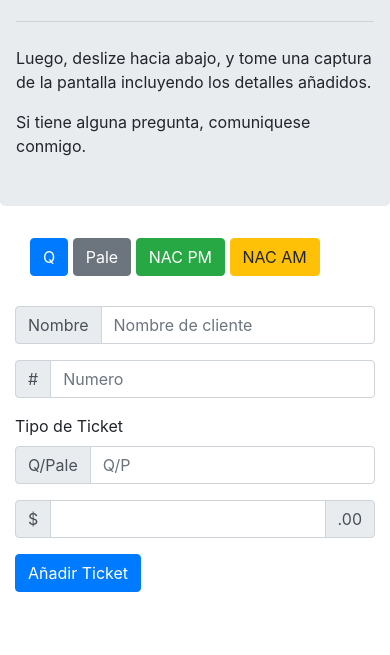
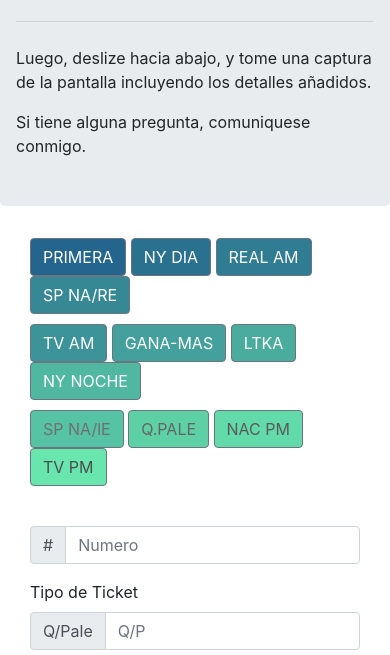
Before and after one commit to jcandyn/Output, a plain HTML site: page index.html in a window 390 px wide. Shown: the part 170-825 px from the top of the page. Drawn offline with nearby package versions, Linux system fonts and the light colour scheme.

Commit message:
made mobile respondive and added buttons

```diff
--- a/index.html
+++ b/index.html
@@ -21,20 +21,39 @@
 
   <div class="container">
   <!-- Group to add input values -->
-  <div class="container buttons">
-  <button type="button" ticketType="Q" class="btn btn-primary typeBtn">Q</button>
-  <button type="button" ticketType="Pale" class="btn btn-secondary typeBtn">Pale</button>
-  <button type="button" ticketType="NAC PM" class="btn btn-success typeBtn">NAC PM</button>
-  <button type="button" ticketType="NAC AM" class="btn btn-warning typeBtn">NAC AM</button>
+  <div class="container row buttons">
+    <div class="col-md-12 btnGroup">
+      <button type="button" id="primera" ticketType="Primera" class="btn btn-secondary typeBtn">PRIMERA</button>
+      <button type="button" id="nyDia" ticketType="NY DIA" class="btn btn-secondary typeBtn">NY DIA</button>
+      <button type="button" id="realAm" ticketType="REAL AM" class="btn btn-secondary typeBtn">REAL AM</button>
+      <button type="button" id="spRe" ticketType="SP NA/RE" class="btn btn-secondary typeBtn">SP NA/RE</button>
+    </div>
+
+    <div class="col-md-12 btnGroup">
+  <button type="button" id="tvAm" ticketType="TV AM" class="btn btn-secondary typeBtn">TV AM</button>
+  <button type="button" id="ganaMas" ticketType="GANA-MAS" class="btn btn-secondary typeBtn">GANA-MAS</button>
+  <button type="button" id="ltka" ticketType="LTKA" class="btn btn-secondary typeBtn">LTKA</button>
+  <button type="button" id="nyNoche" ticketType="NY NOCHE" class="btn btn-secondary typeBtn">NY NOCHE</button>
+  </div>
+
+  <div class="col-md-12 btnGroup">
+  <button type="button" id="spLe" spNoticketType="SP NA/LE" class="btn btn-secondary typeBtn">SP NA/lE</button>
+  <button type="button" id="qPale" ticketType="Q.PALE" class="btn btn-secondary typeBtn">Q.PALE</button>
+  <button type="button" id="nacPm" ticketType="NAC PM" class="btn btn-secondary typeBtn">NAC PM</button>
+  <button type="button" id="tvPm" ticketType="TV PM" class="btn btn-secondary typeBtn">TV PM</button>
+  </div>
 </div>
+<div class="container">
+<div class="row">
+  <div class="col-md-12">
 <form>
   <div class="form-group">
-  <div class="input-group mb-3">
+  <!-- <div class="input-group mb-2">
     <div class="input-group-prepend">
       <span class="input-group-text" id="basic-addon1">Nombre</span>
     </div>
     <input type="text" class="form-control" id="nombre" placeholder="Nombre de cliente" aria-label="Username" aria-describedby="basic-addon1">
-  </div>
+  </div> -->
 
   <div class="input-group mb-3">
     <div class="input-group-prepend">
@@ -44,14 +63,14 @@
   </div>
 
   <label for="basic-url">Tipo de Ticket</label>
-  <div class="input-group mb-3">
+  <div class="input-group mb-2">
     <div class="input-group-prepend">
       <span class="input-group-text">Q/Pale</span>
     </div>
     <input type="text" class="form-control" id="type" placeholder="Q/P" aria-label="Username" aria-describedby="basic-addon1">
   </div>
 
-  <div class="input-group mb-3">
+  <div class="input-group mb-2">
     <div class="input-group-prepend">
       <span class="input-group-text">$</span>
     </div>
@@ -61,12 +80,12 @@
     </div>
   </div>
 </div>
-<button type="submit" class="btn btn-primary" id="mainBtn">Añadir Ticket</button>
+<button type="submit" class="btn btn-secondary" id="mainBtn">Añadir Ticket</button>
 </form>
-
-
 </div>
-
+</div>
+</div>
+</div>
 
 
 
@@ -74,8 +93,10 @@
   <!-- Area for output -->
 
   <div class="container output">
+    <div class="row">
+      <div class="col">
 <!-- <h1>Tome Captura</h1> -->
-<div id="nombreElement"></div>
+<div id="nombreElement">Jorge</div>
 <h3>Ticket #:4183</h3>
 <div id="serial"></div>
 
@@ -94,7 +115,8 @@
     </tbody>
   </table>
 </div>
+</div>
 </body>
-
+</div>
 
 </html>
--- a/index.js
+++ b/index.js
@@ -57,10 +57,10 @@ function generateSerial() {
 function addRow(count,type,numero,precio,nombre) {
 
 
-    if (nombre.length !== 0) {
-    var nombreDiv = $("h1").text(nombre);
-    };
-    $("#nombreElement").append(nombreDiv);
+    // if (nombre.length !== 0) {
+    // var nombreDiv = $("h1").text(nombre);
+    // };
+    // $("#nombreElement").append(nombreDiv);
 
   var newRow = $("<tr>").append(
     $("<th>").text(count).attr("scope","row"),
--- a/style.css
+++ b/style.css
@@ -6,3 +6,60 @@
 .buttons {
     margin-bottom: 30px;
 }
+
+.btnGroup {
+    margin-bottom: 10px;
+}
+
+#primera {
+    background-color: #23658C;
+}
+
+#nyDia {
+    background-color: #2A718F;
+}
+
+#realAm {
+    background-color: #307C92;
+}
+
+#spRe {
+    background-color: #378895;
+    color: white;
+}
+
+#tvAm {
+    background-color: #3D9498;
+}
+
+#ganaMas {
+    background-color: #44A09C;
+}
+
+#ltka {
+background-color: #4AAC9D;
+}
+
+#nyNoche {
+background-color: #50B7A0;
+}
+
+#spLe {
+    background-color: #56C3A4;
+    color: #6F7072;
+}
+
+#qPale {
+    background-color: #5DD0A6;
+    color: #656567;
+}
+
+#nacPm {
+    background-color: #62DAA9;
+    color: #595A5B;
+}
+
+#tvPm {
+    background-color: #68E6AD;
+    color: #4D4D4F;
+}
```
